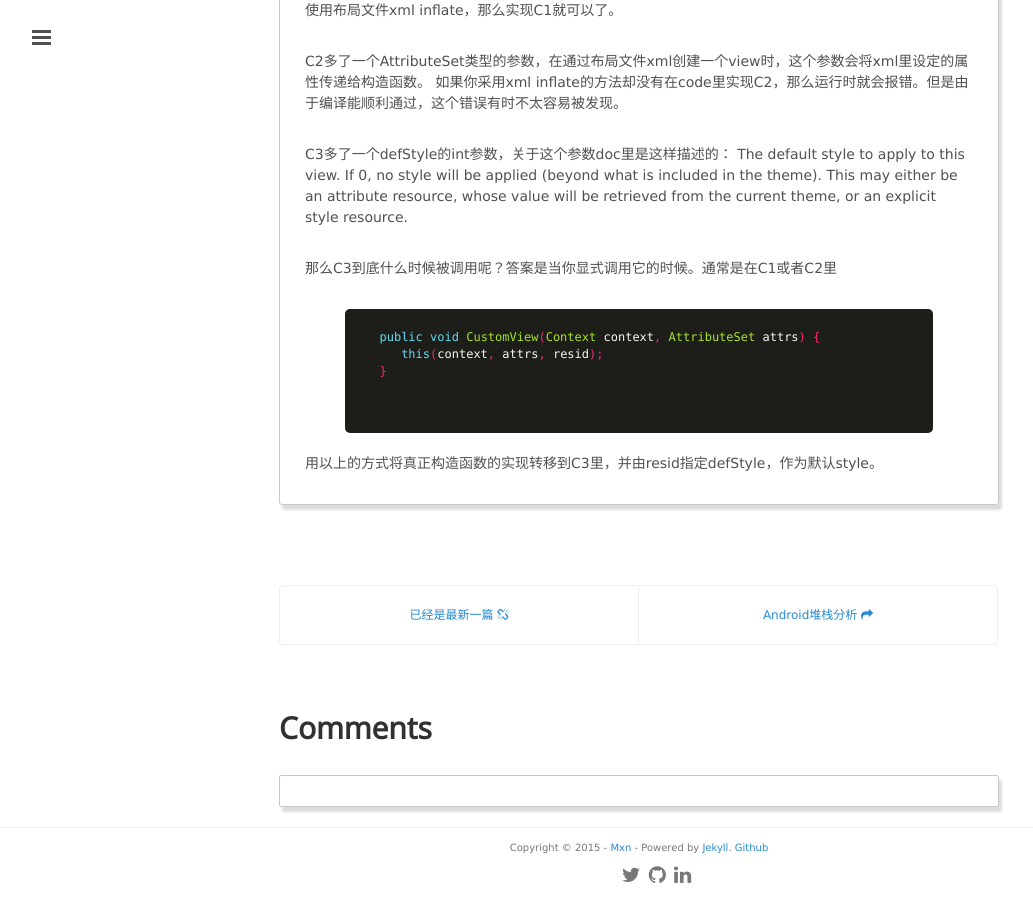
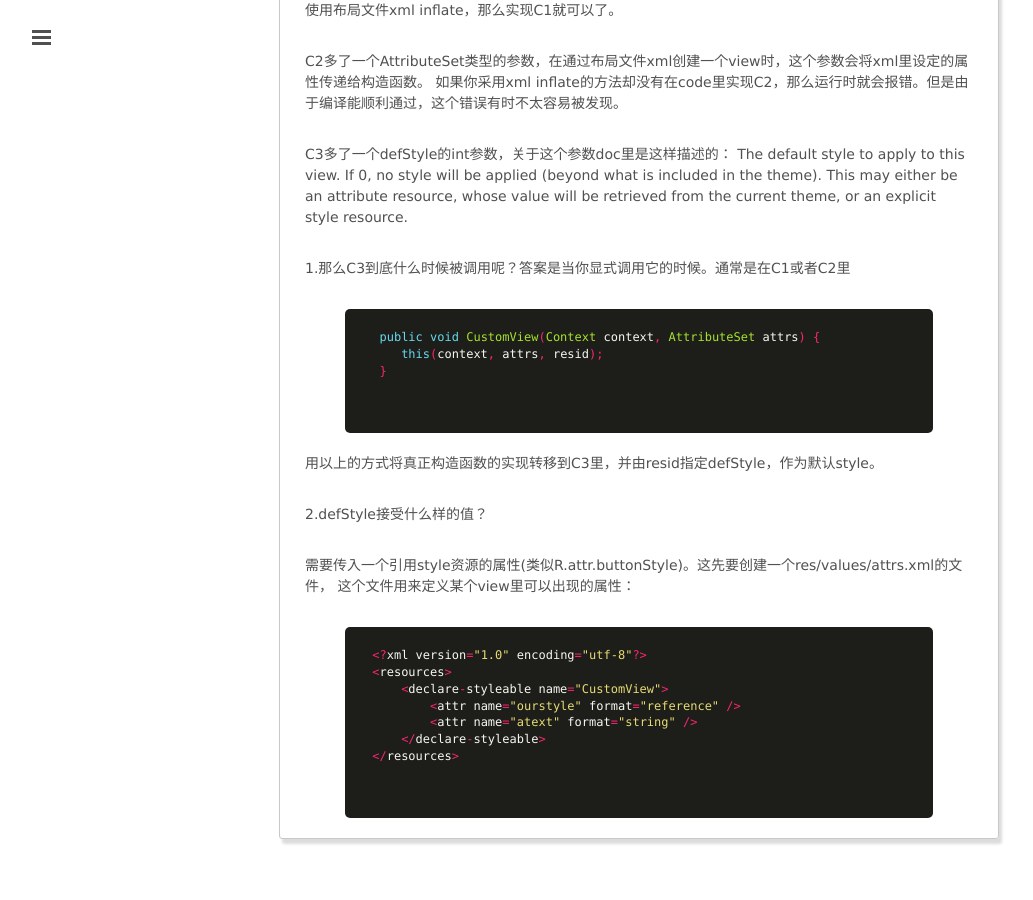
Before and after one commit to mxn21/mxn21.github.io, a Jekyll site: the page built from _posts/2015-8-8-自定义view的三种构造方法浅析.md, in a window 1280 px wide and 900 px high, scrolled down 579 px. Shown: the whole window, without its empty margins (1-1034 px from the left). Built offline with Jekyll 4.4.1, drawn with Linux system fonts in a browser that asks for light colours; Markdown is read by kramdown in place of the engine named in the settings; comment, search, counter and statistics services are not loaded.

Commit message:
23432
43423

```diff
--- a/_posts/2015-8-8-自定义view的三种构造方法浅析.md
+++ b/_posts/2015-8-8-自定义view的三种构造方法浅析.md
@@ -29,7 +29,7 @@
 This may either be an attribute resource, whose value will be retrieved from the current theme, or an explicit
 style resource.
 
-那么C3到底什么时候被调用呢？答案是当你显式调用它的时候。通常是在C1或者C2里
+1.那么C3到底什么时候被调用呢？答案是当你显式调用它的时候。通常是在C1或者C2里
 
   {% highlight java  %}
   public void CustomView(Context context, AttributeSet attrs) {
@@ -39,3 +39,20 @@
    {% endhighlight %}
 
 用以上的方式将真正构造函数的实现转移到C3里，并由resid指定defStyle，作为默认style。
+
+2.defStyle接受什么样的值？
+
+需要传入一个引用style资源的属性(类似R.attr.buttonStyle)。这先要创建一个res/values/attrs.xml的文件，
+这个文件用来定义某个view里可以出现的属性：
+
+  {% highlight java  %}
+
+ <?xml version="1.0" encoding="utf-8"?>
+ <resources>
+     <declare-styleable name="CustomView">
+         <attr name="ourstyle" format="reference" />
+         <attr name="atext" format="string" />
+     </declare-styleable>
+ </resources>
+
+   {% endhighlight %}
```
